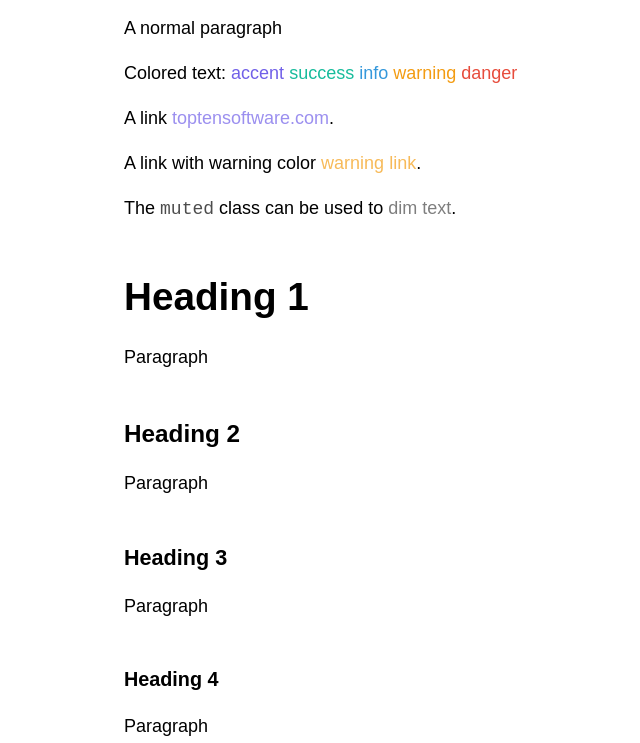
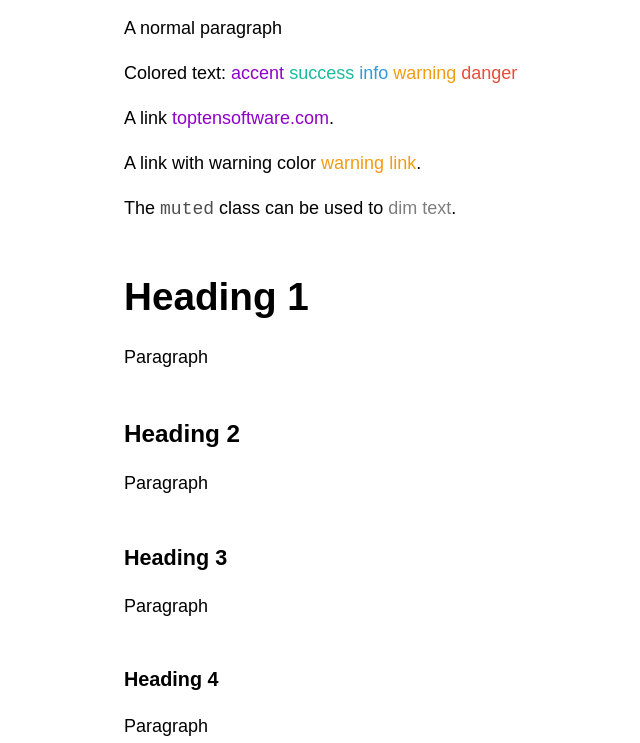
Before and after one commit to codeonlyjs/stylish, a website: page index.html in a window 1280 px wide. Shown: the part 1448-2191 px from the top of the page, without its empty margins (116-756 px from the left). Drawn offline with Linux system fonts and the light colour scheme; a script that the page names is missing.

Commit message:
Tweak link colors to be more readable

```diff
--- a/package.json
+++ b/package.json
@@ -1,6 +1,6 @@
 {
   "name": "@toptensoftware/stylish",
-  "version": "1.0.5",
+  "version": "1.0.6",
   "description": "a clean, simple, customizable, theme aware, appearance only stylesheet.",
   "main": "index.js",
   "type": "module",
--- a/stylish.css
+++ b/stylish.css
@@ -8,8 +8,9 @@
     /* dark colors */
     --dark-fore-color: white;
     --dark-back-color: black;
+    --dark-link-color: #c193ff;
     --dark-button-color: #444;
-    --dark-accent-color: #7160E8;
+    --dark-accent-color: #ae60e8;
     --dark-success-color: #00bc8c;
     --dark-info-color: #3498db;
     --dark-warning-color: #f39c12;
@@ -20,8 +21,9 @@
     /* light colors */
     --light-fore-color: black;
     --light-back-color: white;
+    --light-link-color: #8f00c9;
     --light-button-color: #444;
-    --light-accent-color: #7160E8;
+    --light-accent-color: #8f00c9;
     --light-success-color: #18bc9c;
     --light-info-color: #3498db;
     --light-warning-color: #f39c12;
@@ -43,20 +45,7 @@
     --class-back-color: var(--button-color);
     --class-fore-color: var(--contrast-color);
     --class-accent-color: var(--accent-color);
-    --link-color: var(--accent-color);
     --focus-color: rgb(from var(--fore-color) r g b / 30%);
-    /* Use this to blend accent color into focus color
-        --focus-color: color-mix(in hsl,
-                hsl(from var(--accent-color) h s l),
-                hsl(from var(--accent-color) h s var(--fore-color-l)) 100%
-            );
-    */
-    /*
-    --code-color: color-mix(in hsl,
-            hsl(from var(--accent-color) h s l),
-            hsl(from var(--accent-color) h s var(--fore-color-l)) 30%
-        );
-        */
     --code-color: rgb(from var(--body-fore-color) r g b / 70%);
     --gridline-color: rgb(from var(--body-fore-color) r g b / 20%);
     --disabled-color: color-mix(in srgb, #808080, var(--back-color) 30%);
@@ -78,6 +67,7 @@
     --back-color-l: 0;
     --fore-color: var(--dark-fore-color);
     --back-color: var(--dark-back-color);
+    --link-color: var(--dark-link-color);
     --button-color: var(--dark-button-color);
     --accent-color: var(--dark-accent-color);
     --info-color: var(--dark-info-color);
@@ -94,6 +84,7 @@
     --back-color-l: 100;
     --fore-color: var(--light-fore-color);
     --back-color: var(--light-back-color);
+    --link-color: var(--light-link-color);
     --button-color: var(--light-button-color);
     --accent-color: var(--light-accent-color);
     --info-color: var(--light-info-color);
@@ -114,6 +105,7 @@
         --back-color-l: 0;
         --fore-color: var(--dark-fore-color);
         --back-color: var(--dark-back-color);
+        --link-color: var(--dark-link-color);
         --button-color: var(--dark-button-color);
         --accent-color: var(--dark-accent-color);
         --info-color: var(--dark-info-color);
@@ -133,6 +125,7 @@
         --back-color-l: 100;
         --fore-color: var(--light-fore-color);
         --back-color: var(--light-back-color);
+        --link-color: var(--light-link-color);
         --button-color: var(--light-button-color);
         --accent-color: var(--light-accent-color);
         --info-color: var(--dark-info-color);
@@ -219,13 +212,13 @@ h6 { font-size: 1rem;    margin-bottom: 1rem; margin-top: 2.5rem; }
 a
 {
     --link-class-text-color: var(--class-text-color, var(--link-color));
-    color: rgb(from var(--link-class-text-color) r g b / 70%);
+    color: var(--link-class-text-color);
     text-decoration: none;
     transition: color 0.2s;
 
     &:hover
     {
-        color: var(--link-class-text-color);
+        color: rgb(from var(--link-class-text-color) r g b / 70%);
     }
 }
 
```
Also changed, not shown: index.html (+1 -0 lines), notes.txt (added, +12 -0 lines).
